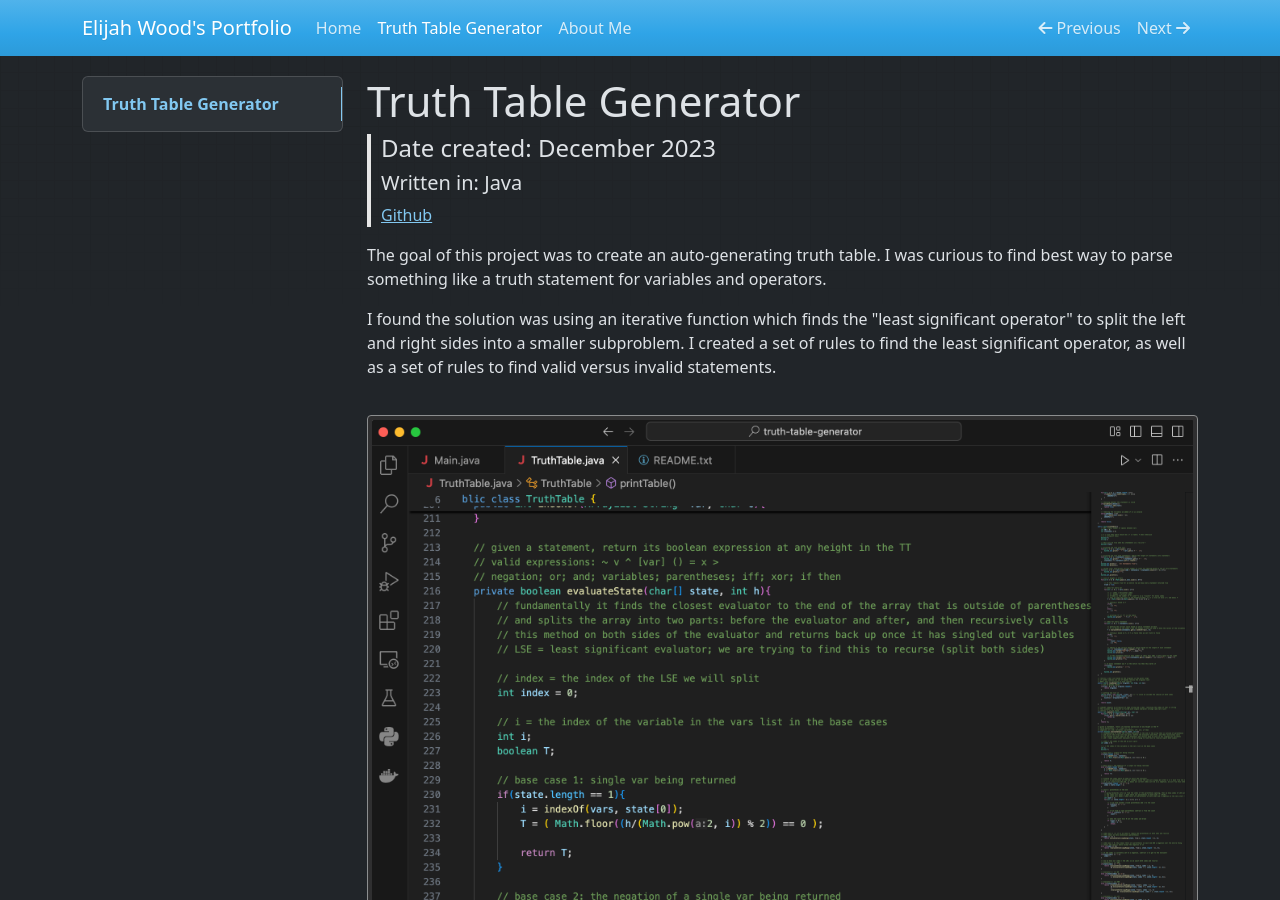
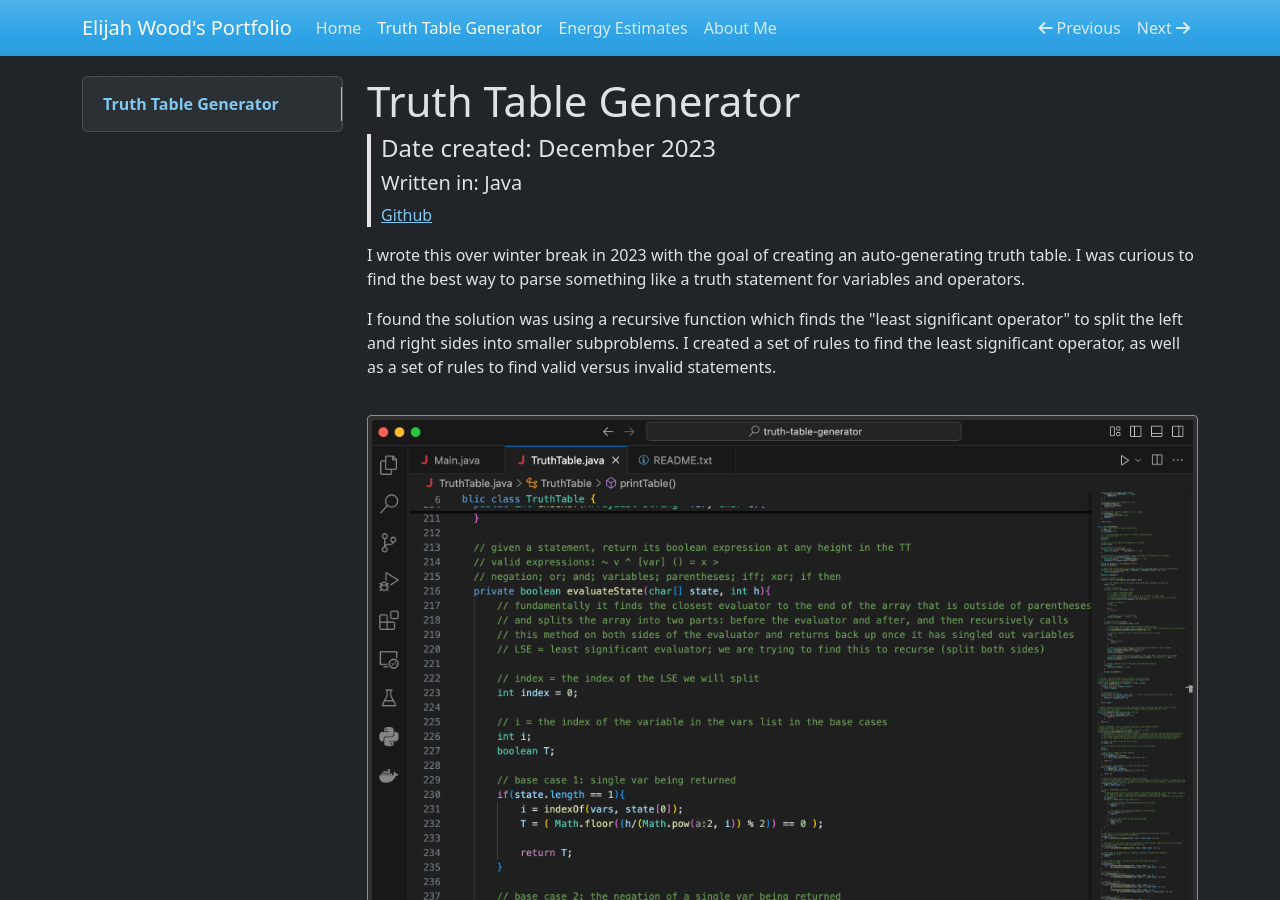
Before and after one commit to ElijahWood2003/portfolio, an MkDocs documentation site: the page built from docs/ttgen.md, in a window 1280 px wide and 900 px high. Built offline with MkDocs 1.6.1, drawn with Linux system fonts in a browser that asks for light colours; nearby versions of some CDN libraries.

Commit message:
Added energy estimates

```diff
--- a/docs/ttgen.md
+++ b/docs/ttgen.md
@@ -5,9 +5,9 @@
 >
 > [Github](https://github.com/ElijahWood2003/truth-table-generator)
 
-<p>The goal of this project was to create an auto-generating truth table. I was curious to find best way to parse something like a truth statement for variables and operators.</p>
-<p>I found the solution was using an iterative function which finds the "least significant operator" to split the left and right sides into a smaller subproblem. I created a set of rules to find the least significant operator, as well as a set of rules to find valid versus invalid statements.</p>
+<p>I wrote this over winter break in 2023 with the goal of creating an auto-generating truth table. I was curious to find the best way to parse something like a truth statement for variables and operators.</p>
+<p>I found the solution was using a recursive function which finds the "least significant operator" to split the left and right sides into smaller subproblems. I created a set of rules to find the least significant operator, as well as a set of rules to find valid versus invalid statements.</p>
 
-![Screenshot 1](images/ttg_scn1.png "Screenshot 1")
+![TTG Screenshot 1](images/ttg_scn1.png "TTG Screenshot 1")
 
-![Screenshot 2](images/ttg_scn2.png "Screenshot 2")
+![TTG Screenshot 2](images/ttg_scn2.png "TTG Screenshot 2")
--- a/mkdocs.yml
+++ b/mkdocs.yml
@@ -6,6 +6,7 @@
 nav:
   - 'index.md'
   - 'ttgen.md'
+  - 'energy_estimates.md'
   - 'about.md'
 
 plugins: []
```
Also changed, not shown: docs/energy_estimates.md (added, +10 -0 lines), docs/images/est_scn1.png (added), 2 other files.
